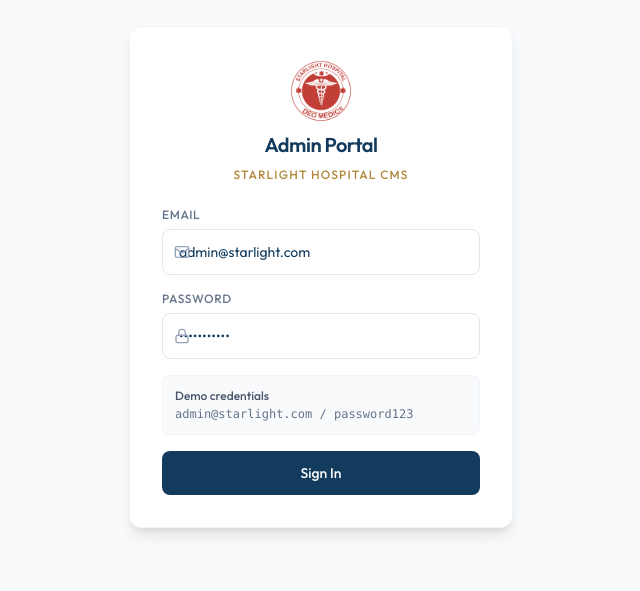
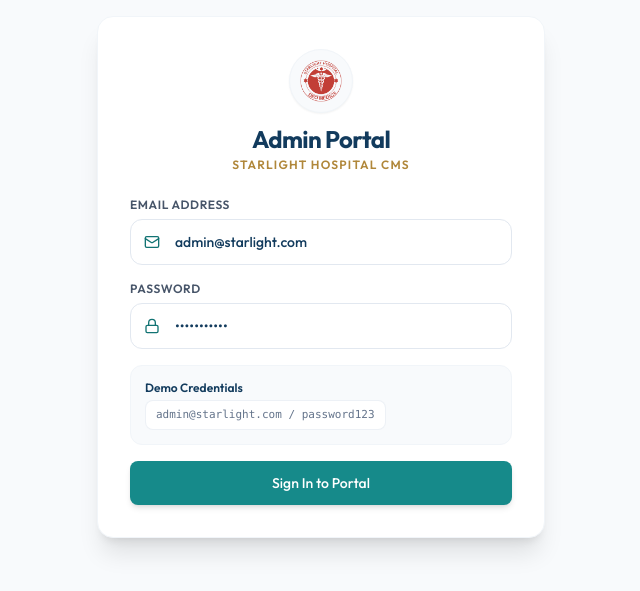
Before and after one commit to kasim711/starlight-hospital, a React (Vite) app: page /admin/login in a window 1280 px wide. Shown: the part 123-714 px from the top of the page, without its empty margins (319-959 px from the left). Built offline with nearby package versions, Linux system fonts and the light colour scheme; no server answers.

Commit message:
Initial Starlight Hospital website and CMS

```diff
--- a/src/pages/admin/AdminLogin.tsx
+++ b/src/pages/admin/AdminLogin.tsx
@@ -30,49 +30,83 @@
   };
 
   return (
-    <div className="min-h-screen bg-slate-50 flex items-center justify-center p-4">
-      <div className="max-w-sm w-full bg-white rounded-xl p-8 shadow-lg border border-slate-100 space-y-6">
+    <div className="min-h-screen bg-slate-50 flex items-center justify-center p-4 font-sans">
+      <div className="max-w-md w-full bg-white rounded-2xl p-8 shadow-xl border border-slate-100 space-y-6">
 
-        <div className="text-center space-y-2">
-          <img src="/starlight-logo.png" alt="Starlight Hospital" className="w-16 h-16 object-contain mx-auto" />
-          <h1 className="text-xl font-semibold text-navy-500">Admin Portal</h1>
-          <p className="text-xs font-medium text-gold-600 uppercase tracking-widest">Starlight Hospital CMS</p>
+        {/* Header & Logo */}
+        <div className="text-center space-y-2.5">
+          <div className="w-16 h-16 rounded-full bg-slate-50 border border-slate-100 flex items-center justify-center mx-auto shadow-sm">
+            <img src="/starlight-logo.png" alt="Starlight Hospital" className="w-11 h-11 object-contain" />
+          </div>
+          <div>
+            <h1 className="text-2xl font-bold text-navy-500">Admin Portal</h1>
+            <p className="text-xs font-semibold text-gold-600 uppercase tracking-widest mt-0.5">Starlight Hospital CMS</p>
+          </div>
         </div>
 
         {error && (
-          <div className="bg-red-50 border border-red-100 text-red-600 p-3 rounded-lg text-sm flex items-center gap-2">
+          <div className="bg-red-50 border border-red-100 text-red-600 p-3.5 rounded-xl text-sm flex items-center gap-2.5">
             <AlertCircle className="w-4 h-4 flex-shrink-0" />
             <span>{error}</span>
           </div>
         )}
 
         <form onSubmit={handleLogin} className="space-y-4">
+
+          {/* Email Input with Clean Left Icon Padding */}
           <div className="space-y-1.5">
-            <label className="block text-xs font-medium text-slate-500 uppercase tracking-wider">Email</label>
-            <div className="relative">
-              <Mail className="w-4 h-4 text-slate-400 absolute left-3 top-1/2 -translate-y-1/2 pointer-events-none" />
-              <input type="email" required value={email} onChange={(e) => setEmail(e.target.value)}
-                className="input-healthcare pl-10 text-sm" placeholder="admin@starlight.com" />
+            <label className="block text-xs font-semibold text-slate-600 uppercase tracking-wider">Email Address</label>
+            <div className="relative flex items-center">
+              <div className="absolute left-3.5 text-slate-400 pointer-events-none flex items-center justify-center">
+                <Mail className="w-4 h-4 text-teal-600" />
+              </div>
+              <input
+                type="email"
+                required
+                value={email}
+                onChange={(e) => setEmail(e.target.value)}
+                style={{ paddingLeft: '2.75rem' }}
+                className="w-full pr-4 py-3 rounded-xl border border-slate-200 focus:outline-none focus:ring-2 focus:ring-teal-500/30 focus:border-teal-500 text-sm text-navy-500 font-medium transition-all placeholder:text-slate-400 bg-white"
+                placeholder="admin@starlight.com"
+              />
             </div>
           </div>
 
+          {/* Password Input with Clean Left Icon Padding */}
           <div className="space-y-1.5">
-            <label className="block text-xs font-medium text-slate-500 uppercase tracking-wider">Password</label>
-            <div className="relative">
-              <Lock className="w-4 h-4 text-slate-400 absolute left-3 top-1/2 -translate-y-1/2 pointer-events-none" />
-              <input type="password" required value={password} onChange={(e) => setPassword(e.target.value)}
-                className="input-healthcare pl-10 text-sm" placeholder="••••••••" />
+            <label className="block text-xs font-semibold text-slate-600 uppercase tracking-wider">Password</label>
+            <div className="relative flex items-center">
+              <div className="absolute left-3.5 text-slate-400 pointer-events-none flex items-center justify-center">
+                <Lock className="w-4 h-4 text-teal-600" />
+              </div>
+              <input
+                type="password"
+                required
+                value={password}
+                onChange={(e) => setPassword(e.target.value)}
+                style={{ paddingLeft: '2.75rem' }}
+                className="w-full pr-4 py-3 rounded-xl border border-slate-200 focus:outline-none focus:ring-2 focus:ring-teal-500/30 focus:border-teal-500 text-sm text-navy-500 font-medium transition-all placeholder:text-slate-400 bg-white"
+                placeholder="••••••••"
+              />
             </div>
           </div>
 
-          <div className="bg-slate-50 p-3 rounded-lg border border-slate-100 text-xs text-slate-500 space-y-0.5">
-            <span className="font-medium text-slate-600 block">Demo credentials</span>
-            <div className="font-mono">admin@starlight.com / password123</div>
+          {/* Demo Credentials Box */}
+          <div className="bg-slate-50 p-3.5 rounded-xl border border-slate-100 text-xs text-slate-600 space-y-1">
+            <span className="font-semibold text-navy-500 block">Demo Credentials</span>
+            <div className="font-mono text-slate-500 text-[11px] bg-white px-2.5 py-1.5 rounded-lg border border-slate-200/60 inline-block">
+              admin@starlight.com / password123
+            </div>
           </div>
 
-          <button type="submit" disabled={loading} className="w-full btn-primary text-sm py-3">
-            {loading ? 'Signing in...' : 'Sign In'}
+          <button
+            type="submit"
+            disabled={loading}
+            className="w-full btn-teal text-sm py-3 rounded-xl font-semibold shadow-md mt-2"
+          >
+            {loading ? 'Signing in...' : 'Sign In to Portal'}
           </button>
+
         </form>
 
       </div>
```
